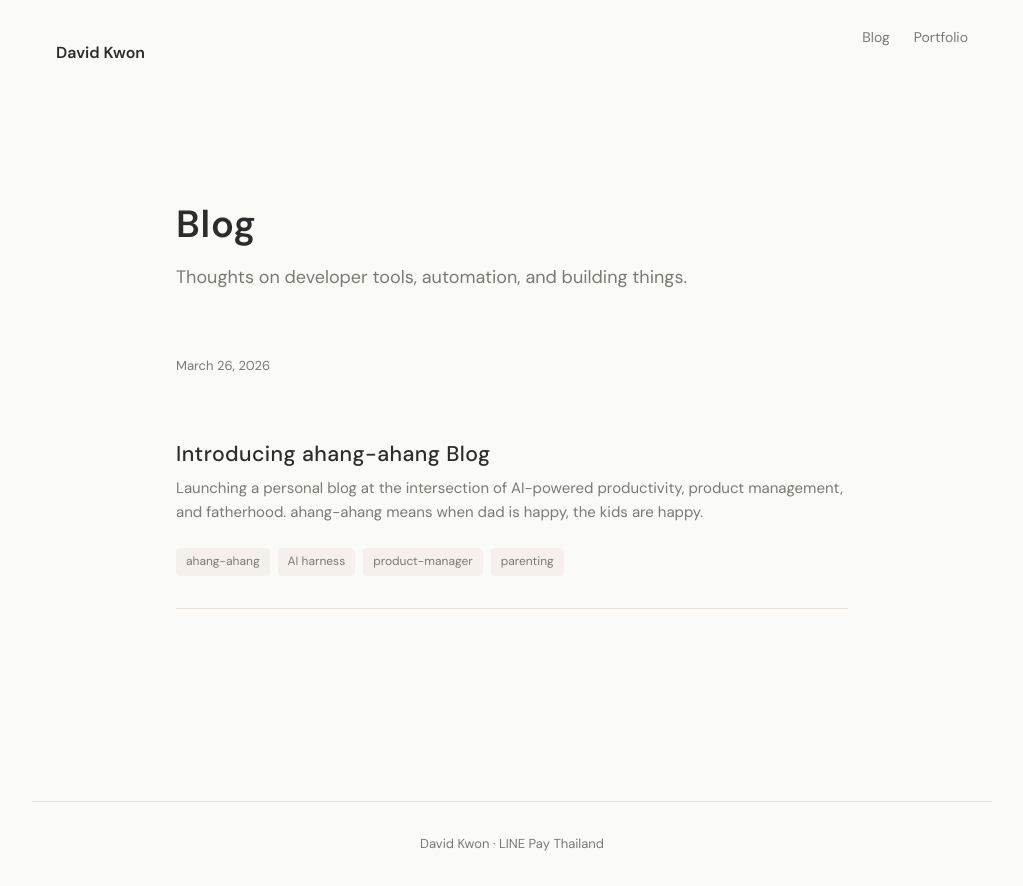
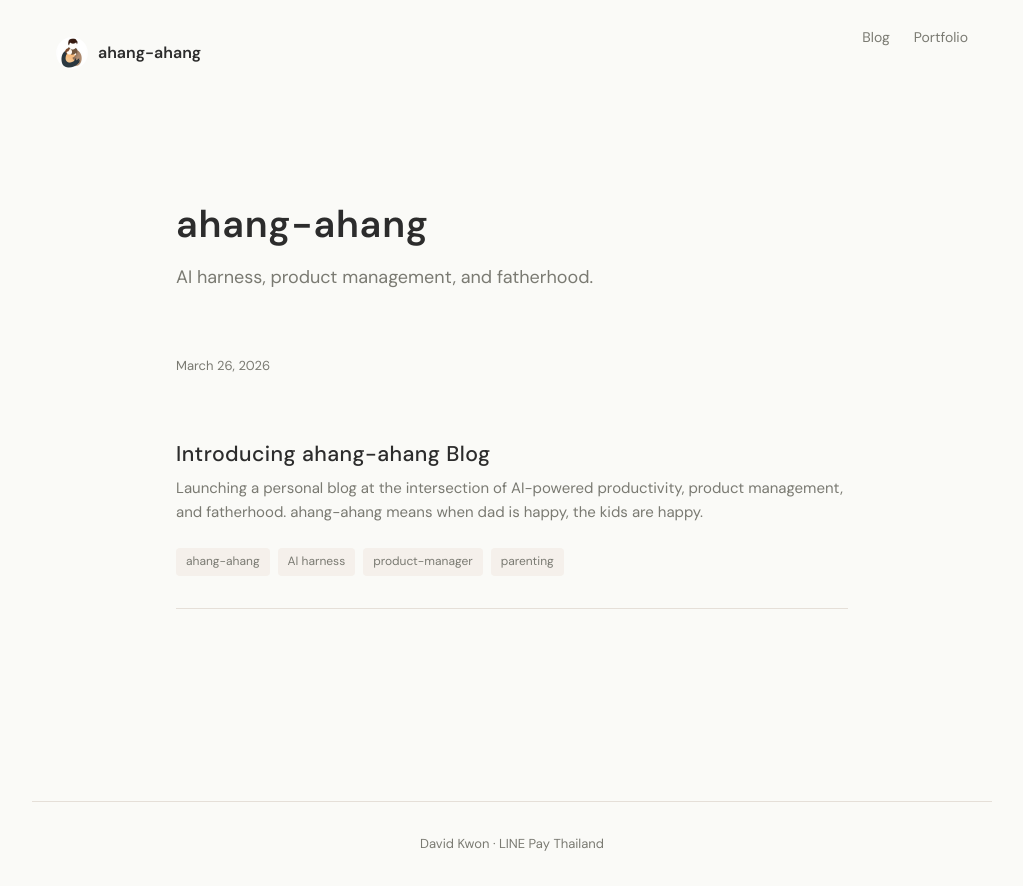
Before and after one commit to davidkwon1113/davidkwon1113.github.io, a plain HTML site: page index.html in a window 1280 px wide. Shown: the whole page, without its empty margins (128-1151 px from the left). Drawn offline with Linux system fonts and the light colour scheme.

Commit message:
Rebrand to ahang-ahang: logo, nav branding, OG image
- Generated ahang-ahang logo (father+child illustration)
- Nav bar: logo circle + "ahang-ahang" text across all pages
- index.html: title, description, OG tags updated
- post template updated for future posts

Co-Authored-By: Claude Opus 4.6 (1M context) <noreply@anthropic.com>

```diff
--- a/index.html
+++ b/index.html
@@ -3,10 +3,11 @@
 <head>
 <meta charset="UTF-8">
 <meta name="viewport" content="width=device-width, initial-scale=1.0">
-<title>David Kwon — Tech Blog + Portfolio</title>
-<meta name="description" content="Personal tech blog and portfolio by David Kwon. LINE Pay Thailand.">
-<meta property="og:title" content="David Kwon — Tech Blog">
-<meta property="og:description" content="Personal tech blog and portfolio.">
+<title>ahang-ahang — David Kwon</title>
+<meta name="description" content="ahang-ahang: AI harness productivity, product management mindset, and reflections on fatherhood. By David Kwon.">
+<meta property="og:title" content="ahang-ahang — David Kwon">
+<meta property="og:description" content="AI harness productivity, PM mindset, and fatherhood reflections.">
+<meta property="og:image" content="https://davidkwon1113.github.io/assets/logo.jpg">
 <meta property="og:type" content="website">
 <meta property="og:url" content="https://davidkwon1113.github.io/">
 <link rel="canonical" href="https://davidkwon1113.github.io/">
@@ -15,7 +16,10 @@
 <body>
 
 <nav class="nav">
-  <a class="nav-brand" href="./">David Kwon</a>
+  <a class="nav-brand" href="./" style="display:flex;align-items:center;gap:10px;">
+    <img src="assets/logo.jpg" alt="ahang-ahang" style="width:32px;height:32px;border-radius:50%;">
+    ahang-ahang
+  </a>
   <ul class="nav-links">
     <li><a href="./">Blog</a></li>
     <li><a href="portfolio.html">Portfolio</a></li>
@@ -24,8 +28,8 @@
 
 <main class="page">
   <header style="margin-bottom: 64px;">
-    <h1>Blog</h1>
-    <p style="color: var(--text-secondary); font-size: 1.125rem;">Thoughts on developer tools, automation, and building things.</p>
+    <h1>ahang-ahang</h1>
+    <p style="color: var(--text-secondary); font-size: 1.125rem;">AI harness, product management, and fatherhood.</p>
   </header>
 
   <div class="post-list" id="postList">
```
Also changed, not shown: portfolio.html (+4 -1 lines), posts/introducing-ahang-ahang-blog.html (+4 -1 lines), templates/post.html (+4 -1 lines), assets/logo.jpg (added).
